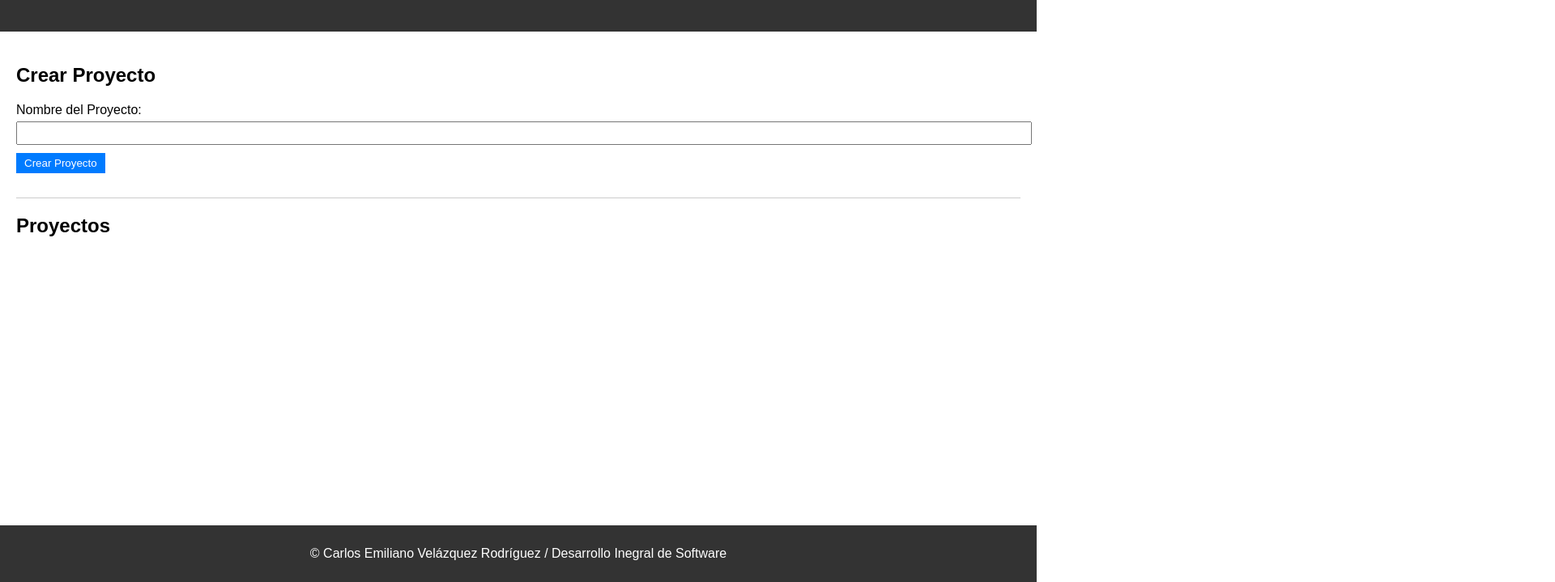
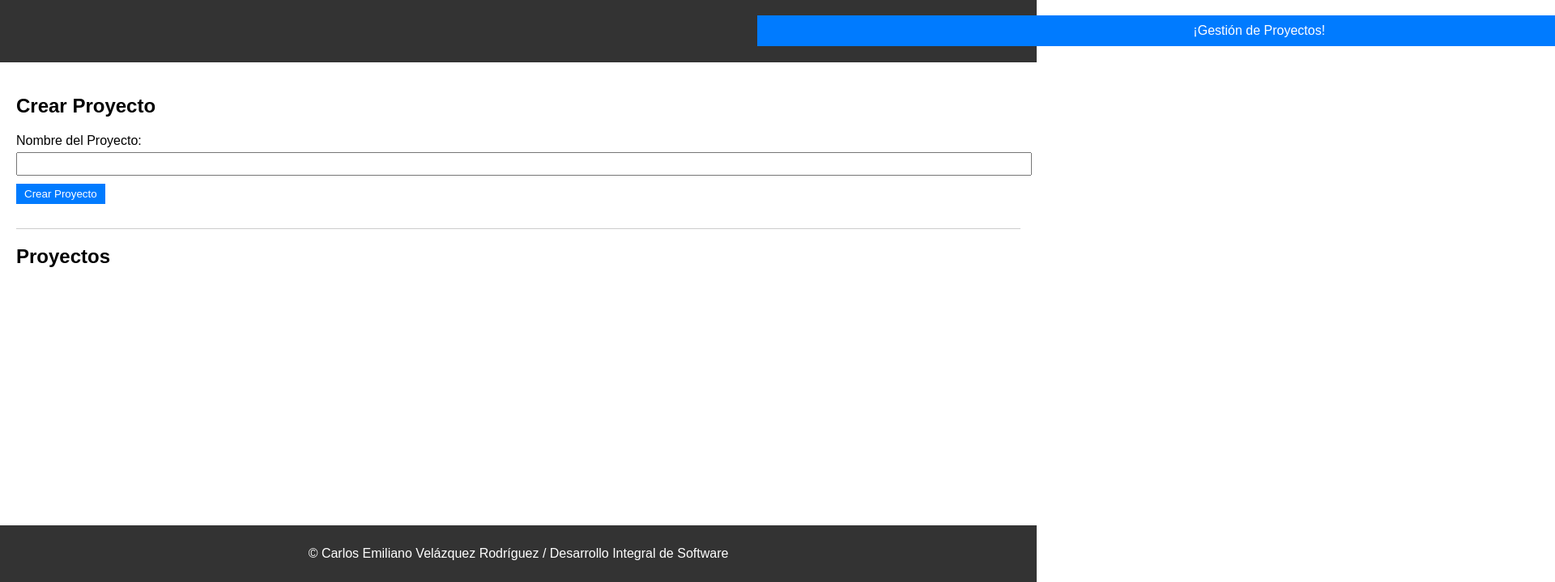
Before and after one commit to EmilianoVR/PlataformaProyectos, a website: page Index.html in a window 1280 px wide. Shown: the part 81-800 px from the top of the page at 81% size, 1920 px wide, since content can reach past the window. Drawn offline with Linux system fonts and the light colour scheme.

Commit message:
Mas back

```diff
--- a/Index.html
+++ b/Index.html
@@ -9,6 +9,7 @@
 <body>
     <header>
         <h1>Gestión de Proyectos</h1>
+        <div class="banner">¡Gestión de Proyectos!</div>
     </header>
     <main>
         <section id="crear-proyecto">
@@ -27,7 +28,7 @@
         </section>
     </main>
     <footer>
-        <p>&copy; Carlos Emiliano Velázquez Rodríguez / Desarrollo Inegral de Software</p>
+        <p>&copy; Carlos Emiliano Velázquez Rodríguez / Desarrollo Integral de Software</p>
     </footer>
     <script src="app.js"></script>
 </body>
```
Also changed, not shown: package.json (added, +12 -0 lines), server.js (added, +9 -0 lines), 1 other file.
